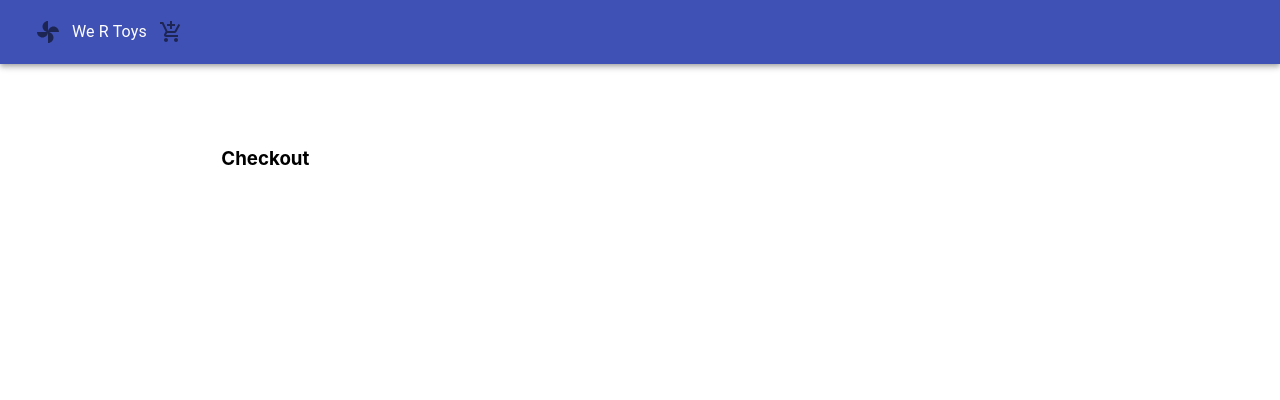
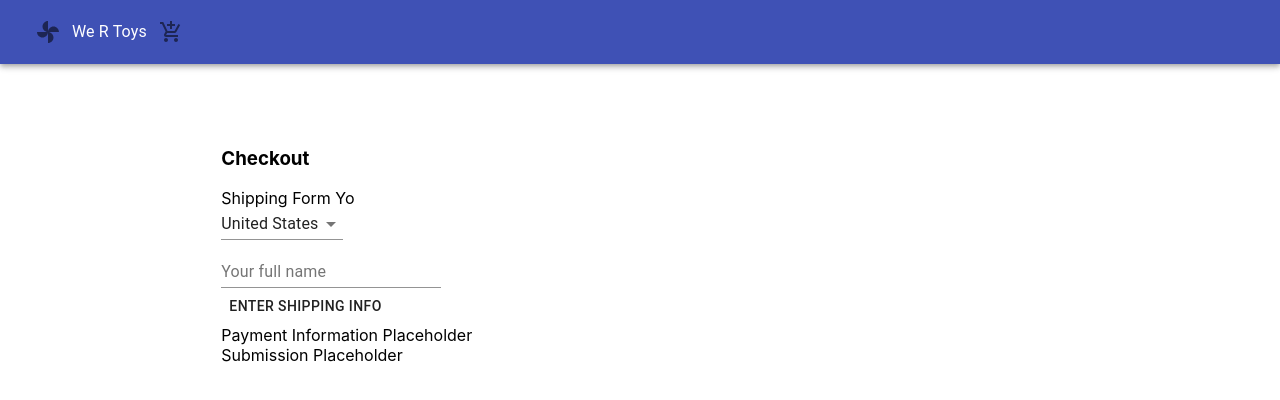
Before and after one commit to bpurbancic/eCommerce_cosc631, a React (Create React App) app: page /Checkout in a window 1280 px wide. Shown: the top 400 px of the page. Built offline with nearby package versions, Linux system fonts and the light colour scheme; no server answers.

Commit message:
Checkout Part 1 is done-ish?

```diff
--- a/src/App.js
+++ b/src/App.js
@@ -71,24 +71,16 @@ function App() {
                 <Grid item xs={false} sm={1} md={2}></Grid>  {/* Left-hand gutter */}
                 <Grid item xs={12} sm={10} md={8}>
                 <BrowserRouter>
-                    <Route exact path="/">
-                        <Home/>
-                    </Route>
-                    <Route exact path="/Products">
-                        {/* <h2>Products</h2> */}
-                        <Products></Products>
-                    </Route>
+                    <Route exact path = "/" component = {Home}/>
+                    <Route exact path="/Products"><Products/></Route>
                     <Route exact path="/Product/:productId" component={Product}>
-                        {/* <h3>Product</h3> */}
                         <Product handleAddToCart={handleAddToCart}></Product>
                     </Route>
                     <Route exact path = "/Cart">
                         <Cart cart={cart} handleUpdateCart={handleUpdateCart}
                         handleEmptyCart={handleEmptyCart}/>
                     </Route>
-                    <Route exact path="/Checkout">
-                        <Checkout cart={cart}></Checkout>
-
+                    <Route exact path="/Checkout"><Checkout cart={cart}/>
                     </Route>
                 </BrowserRouter>
                 </Grid>
--- a/src/components/cart/Cart.js
+++ b/src/components/cart/Cart.js
@@ -29,11 +29,6 @@ function Cart({cart, handleUpdateCart, handleEmptyCart}) {
                         }
                     } color='primary' size='small' > EMPTY CART </Button>
                 <Button href="/checkout" color='primary' size='small' > PROCEED TO CHECKOUT </Button>
-                {/* <Button onClick={
-                    () => {
-                        handleEmptyCart();
-                        }
-                    } color='primary' size='small' > PROCEED TO CHECKOUT </Button> */}
             </Grid>
 
         </Grid>
--- a/src/components/cart/CartItem.js
+++ b/src/components/cart/CartItem.js
@@ -25,7 +25,7 @@ function CartItem ({cartItem, handleUpdateCart}) {
         <Grid item container spacing={2}>
             <Grid item xs={12} sm={4}>
                 <div className={classes.image}>
-                    <img src={cartItem.image.url} className={classes.img}></img>
+                    <img src={cartItem.image.url} alt="Cart item" className={classes.img}></img>
 
                 </div>
             </Grid>
--- a/src/components/checkout/Checkout.js
+++ b/src/components/checkout/Checkout.js
@@ -1,10 +1,40 @@
 import { Grid } from "@material-ui/core";
+import {commerce} from "../../lib/commerce.js";
+import {useEffect, useState} from "react";
+import ShippingForm from "./ShippingForm.js";
+
 
 function Checkout({cart}) {
     console.log(cart);
+
+    // const [checkoutToken, setID] = useState("Checkout ID will go here");  Maybe??
+    const [checkoutToken, setCheckoutToken] = useState([]);
+
+    const [shippingInfo, setShippingInfo] = useState({});
+
+    useEffect( () => {
+        if(cart.id !== undefined) {
+            // console.log("In useEffect");
+            commerce.checkout.generateToken(cart.id, {"type": "cart"}).then(
+            response => {
+                console.log(response);
+                setCheckoutToken(response.id);
+            })
+        }}, [cart.id]);
+
     return (
         <Grid container direction='column'>
-            <h3>Checkout</h3>
+            <Grid item>
+                <h3>Checkout</h3>
+            </Grid>
+            <Grid item>
+                <ShippingForm checkoutToken={checkoutToken} setShippingInfo={setShippingInfo}/>
+                {shippingInfo["country"] &&
+                console.log("SHIPPING INFO: ", shippingInfo["name"],",",shippingInfo["country"])}
+            </Grid>
+            <Grid item>Payment Information Placeholder</Grid>
+            <Grid item>Submission Placeholder</Grid>
+
         </Grid>
     )
 }
--- a/src/components/checkout/ShippingForm.js
+++ b/src/components/checkout/ShippingForm.js
@@ -0,0 +1,37 @@
+import {useState} from "react";
+import { Button, Grid, MenuItem, Select, TextField } from "@material-ui/core";
+
+function ShippingForm({checkoutToken, setShippingInfo}) {
+    // Does above require {} inside the () surrounding both parameters?
+    console.log("Checkout Token, Yo: ", checkoutToken);
+
+    const [country, setCountry] = useState("2");
+    const [name, setName] = useState("Enter Your Full Name");
+
+
+    return (
+        <Grid container direction="column">
+            <Grid item>Shipping Form Yo</Grid>
+            <Grid item>
+                <Select value={country} onChange={(e) => {setCountry(e.target.value)}}>
+                    <MenuItem value = "1">Canada</MenuItem>
+                    <MenuItem value = "2">United States</MenuItem>
+
+                </Select>
+            </Grid>
+            <Grid item>
+                <TextField name="name" label="Your full name" onChange={(e) =>
+                    {setName(e.target.value)}}>
+                </TextField>
+            </Grid>
+            <Grid item>
+                <Button onClick = {() => {setShippingInfo({"country":country,"name":name})}}>Enter Shipping Info</Button>
+            </Grid>
+
+        </Grid>
+
+
+    )
+}
+
+export default ShippingForm;
--- a/src/components/home/Home.js
+++ b/src/components/home/Home.js
@@ -2,6 +2,10 @@ import { useState } from "react";
 import { Button } from "@material-ui/core";
 
 function Home() {
+    // useEffect(() => {
+    //     console.log('Testing useEffect')
+    // });
+
 
     const [greeting, setGreeting] = useState("Enjoy your stay!!");
     // [] takes initial value (the parameter) & the function used to change that value.
```
Also changed, not shown: src/components/products/Products.js (+1 -7 lines).
